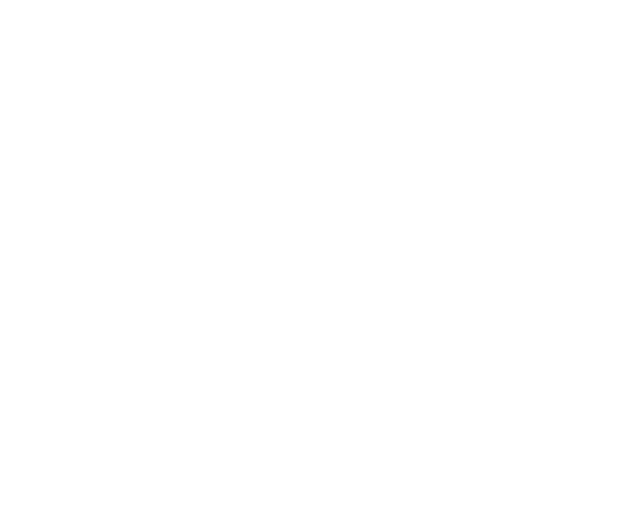
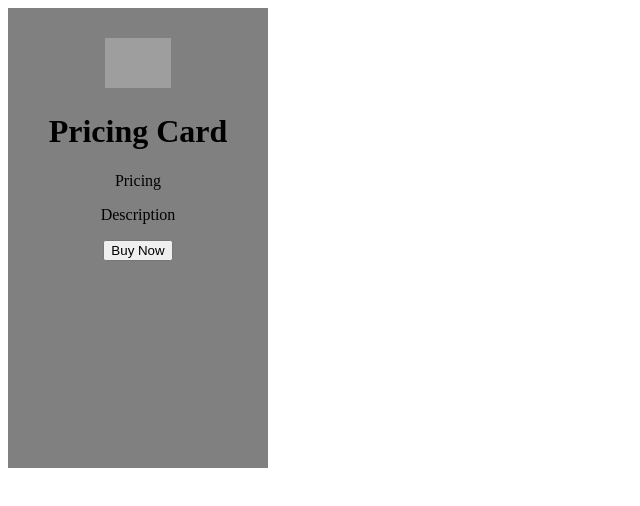
Before and after one commit to acciojob/pricing-card-priyteshprasad, a website: page main.html in a window 1280 px wide. Shown: the whole page, without its empty margins (0-640 px from the left). Drawn offline with Linux system fonts and the light colour scheme; grey boxes are pictures that could not be loaded.

Commit message:
created a submission

```diff
--- a/main.html
+++ b/main.html
@@ -7,6 +7,13 @@
 </head>
 
 <body>
+	<div class="card">
+		<img src="https://storage.googleapis.com/acciojob-open-file-collections/pricing-card.png" height=50px>
+		<h1>Pricing Card</h1>
+		<p>Pricing</p>
+		<p>Description</p>
+		<button>Buy Now</button>
+	</div>
 	<!-- the entire body must be written by student -->
     <script type="text/javascript" src="./script.js">
 </script>
--- a/styles.css
+++ b/styles.css
@@ -1 +1,18 @@
 /*  your css code here. If applicable */
+button{
+
+}
+p{
+
+}
+h1{
+
+}
+.card{
+	width: 200px;
+	height: 400px;
+	background-color: grey;
+	text-align: center;
+	padding: 30px;
+	justify-content: center;
+}
```
